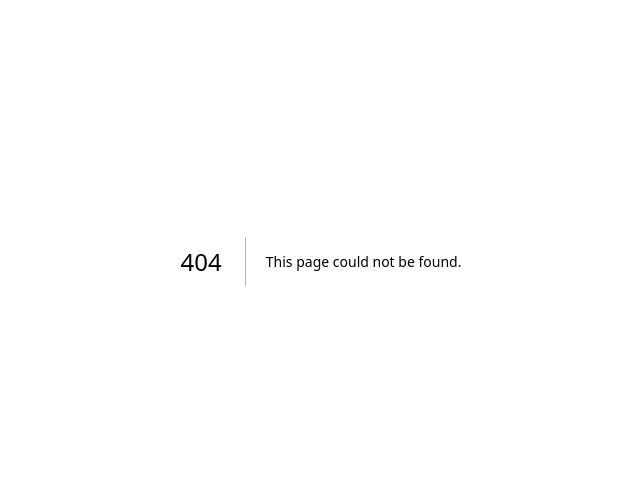
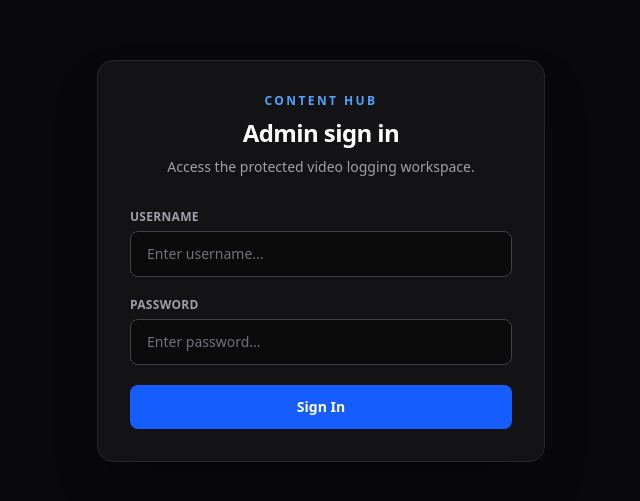
Before and after one commit to bahmanxman/meta-video, a Next.js app: page /login in a window 1280 px wide. Before the commit this address had no page. Shown: the part 139-640 px from the top of the page, without its empty margins (319-959 px from the left). Built offline with nearby package versions, Linux system fonts and the light colour scheme.

Commit message:
feat: add login page

```diff
--- /dev/null
+++ b/src/app/login/page.tsx
@@ -0,0 +1,122 @@
+'use client';
+
+import { useActionState } from 'react';
+
+import {
+  loginAdmin,
+  type LoginFormState,
+} from '@/app/actions/auth';
+
+const initialState: LoginFormState = { success: false };
+
+function resolveLoginErrors(
+  errors: LoginFormState['errors'] | { global?: string[] },
+): string[] {
+  if (!errors) {
+    return [];
+  }
+
+  if (Array.isArray(errors)) {
+    return errors;
+  }
+
+  if ('global' in errors && Array.isArray(errors.global)) {
+    return errors.global;
+  }
+
+  return [];
+}
+
+export default function LoginPage() {
+  const [state, formAction, isPending] = useActionState(
+    loginAdmin,
+    initialState,
+  );
+
+  const errorMessages = resolveLoginErrors(
+    state.errors as LoginFormState['errors'] | { global?: string[] },
+  );
+
+  return (
+    <div className="flex min-h-screen items-center justify-center bg-zinc-950 px-6 py-12">
+      <div className="w-full max-w-md rounded-2xl border border-zinc-800 bg-zinc-900/70 p-8 shadow-2xl shadow-black/40">
+        <header className="mb-8 text-center">
+          <p className="text-xs font-semibold uppercase tracking-[0.2em] text-blue-400">
+            Content Hub
+          </p>
+          <h1 className="mt-2 text-2xl font-bold tracking-tight text-white">
+            Admin sign in
+          </h1>
+          <p className="mt-2 text-sm text-zinc-400">
+            Access the protected video logging workspace.
+          </p>
+        </header>
+
+        <form action={formAction} className="space-y-5">
+          <div>
+            <label
+              htmlFor="username"
+              className="mb-1.5 block text-xs font-semibold uppercase tracking-wide text-zinc-400"
+            >
+              Username
+            </label>
+            <input
+              id="username"
+              name="username"
+              type="text"
+              autoComplete="username"
+              placeholder="Enter username..."
+              required
+              className="w-full rounded-lg border border-zinc-700 bg-zinc-950/80 px-4 py-3 text-sm text-zinc-100 placeholder:text-zinc-500 focus:border-blue-500 focus:outline-none focus:ring-2 focus:ring-blue-500/40"
+            />
+          </div>
+
+          <div>
+            <label
+              htmlFor="password"
+              className="mb-1.5 block text-xs font-semibold uppercase tracking-wide text-zinc-400"
+            >
+              Password
+            </label>
+            <input
+              id="password"
+              name="password"
+              type="password"
+              autoComplete="current-password"
+              placeholder="Enter password..."
+              required
+              className="w-full rounded-lg border border-zinc-700 bg-zinc-950/80 px-4 py-3 text-sm text-zinc-100 placeholder:text-zinc-500 focus:border-blue-500 focus:outline-none focus:ring-2 focus:ring-blue-500/40"
+            />
+          </div>
+
+          {errorMessages.length > 0 ? (
+            <div
+              role="alert"
+              className="rounded-lg border border-red-500/20 bg-red-50/10 p-3 text-sm text-red-500"
+            >
+              <ul className="space-y-1">
+                {errorMessages.map((message) => (
+                  <li key={message}>{message}</li>
+                ))}
+              </ul>
+            </div>
+          ) : null}
+
+          <button
+            type="submit"
+            disabled={isPending}
+            className="inline-flex w-full items-center justify-center rounded-lg bg-blue-600 px-4 py-3 text-sm font-semibold text-white transition hover:bg-blue-500 focus:outline-none focus:ring-2 focus:ring-blue-400 focus:ring-offset-2 focus:ring-offset-zinc-900 disabled:cursor-not-allowed disabled:opacity-60"
+          >
+            {isPending ? 'Signing in...' : 'Sign In'}
+          </button>
+
+          {state.success ? (
+            <p className="text-center text-sm font-medium text-emerald-400">
+              Signed in successfully.
+            </p>
+          ) : null}
+        </form>
+      </div>
+    </div>
+  );
+}
```
